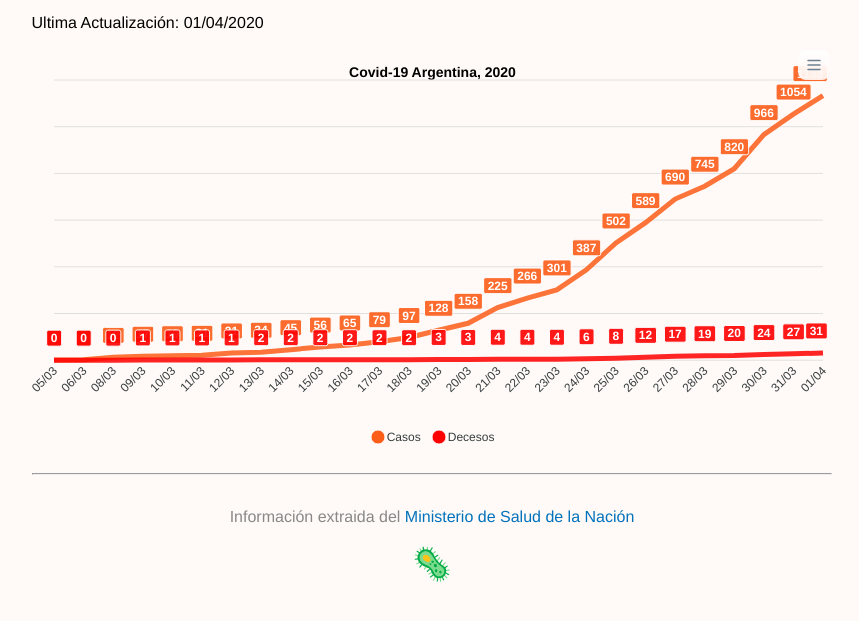
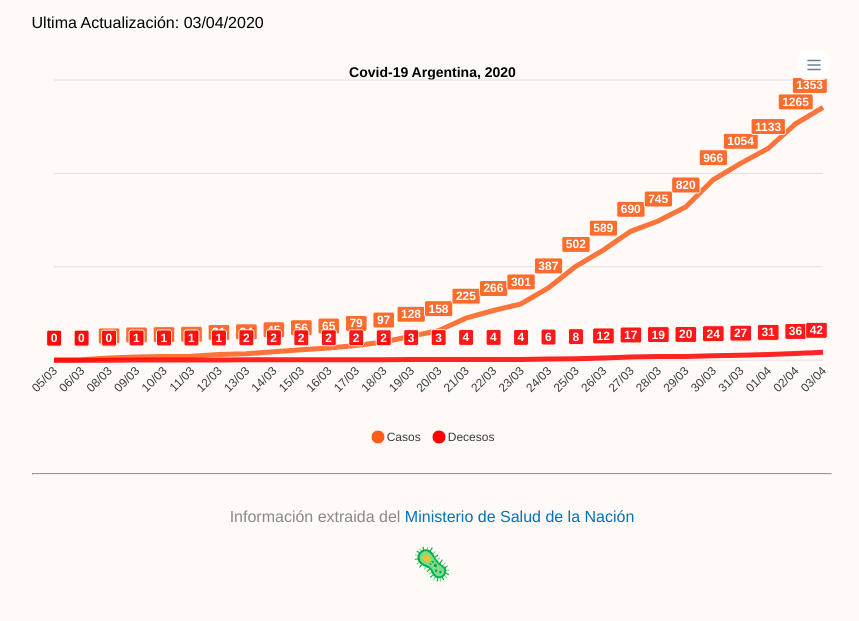
Before and after one commit to jagomez967/CovidArg, a plain HTML site: page index.html in a window 1280 px wide. Shown: the part 131-752 px from the top of the page, without its empty margins (208-1067 px from the left). Drawn offline with nearby package versions, Linux system fonts and the light colour scheme.

Commit message:
02/04/2020 y 03/04/2020

```diff
--- a/index.html
+++ b/index.html
@@ -44,7 +44,7 @@
             <article>
                 <header>
                     <h1>Covid-19 ARG</h1>
-                    <p>Ultima Actualización: <time datetime="20200401">01/04/2020</time></p>
+                    <p>Ultima Actualización: <time datetime="20200403">03/04/2020</time></p>
                 </header>
                 <body>
                     <div id='chart'></div>
@@ -102,7 +102,9 @@
         {x: "29/03", y: 820},
         {x: "30/03", y: 966},
         {x: "31/03", y: 1054},
-        {x: "01/04", y: 1133}
+        {x: "01/04", y: 1133},
+        {x: "02/04", y: 1265},
+        {x: "03/04", y: 1353}
         ],
 
         },{name: 'Decesos',
@@ -133,7 +135,9 @@
         {x: "29/03", y: 20},
         {x: "30/03", y: 24},
         {x: "31/03", y: 27},
-        {x: "01/04", y: 31}
+        {x: "01/04", y: 31},
+        {x: "02/04", y: 36},
+        {x: "03/04", y: 42}
         ]
         }],
           chart: {
```
